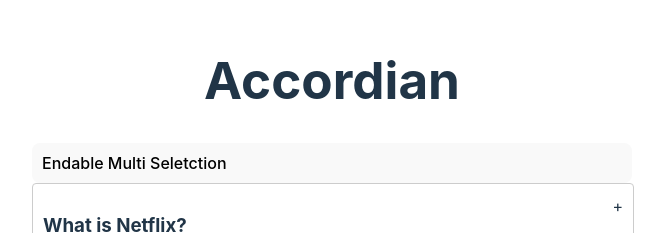
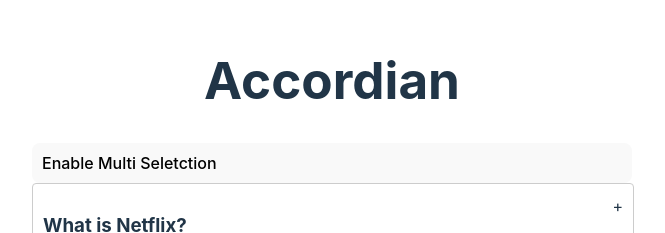
Before and after one commit to JoeyZ56/react-interview-projects, a React (Vite) app: page / in a window 1280 px wide. Shown: the part 164-397 px from the top of the page, without its empty margins (308-973 px from the left). Built offline with nearby package versions, Linux system fonts and the light colour scheme.

Commit message:
fixed spelling error and added readme about how the accordian works

```diff
--- a/src/components/accordian/index.jsx
+++ b/src/components/accordian/index.jsx
@@ -34,7 +34,7 @@ export default function Accordian() {
         onClick={() => setEnableMultiSelection(!enableMultiSelection)}
         className="multi-seletion-btn"
       >
-        Endable Multi Seletction
+        Enable Multi Seletction
       </button>
       <div className="accordian">
         {data && data.length > 0 ? (
```
Also changed, not shown: src/components/accordian/README.md (added).
